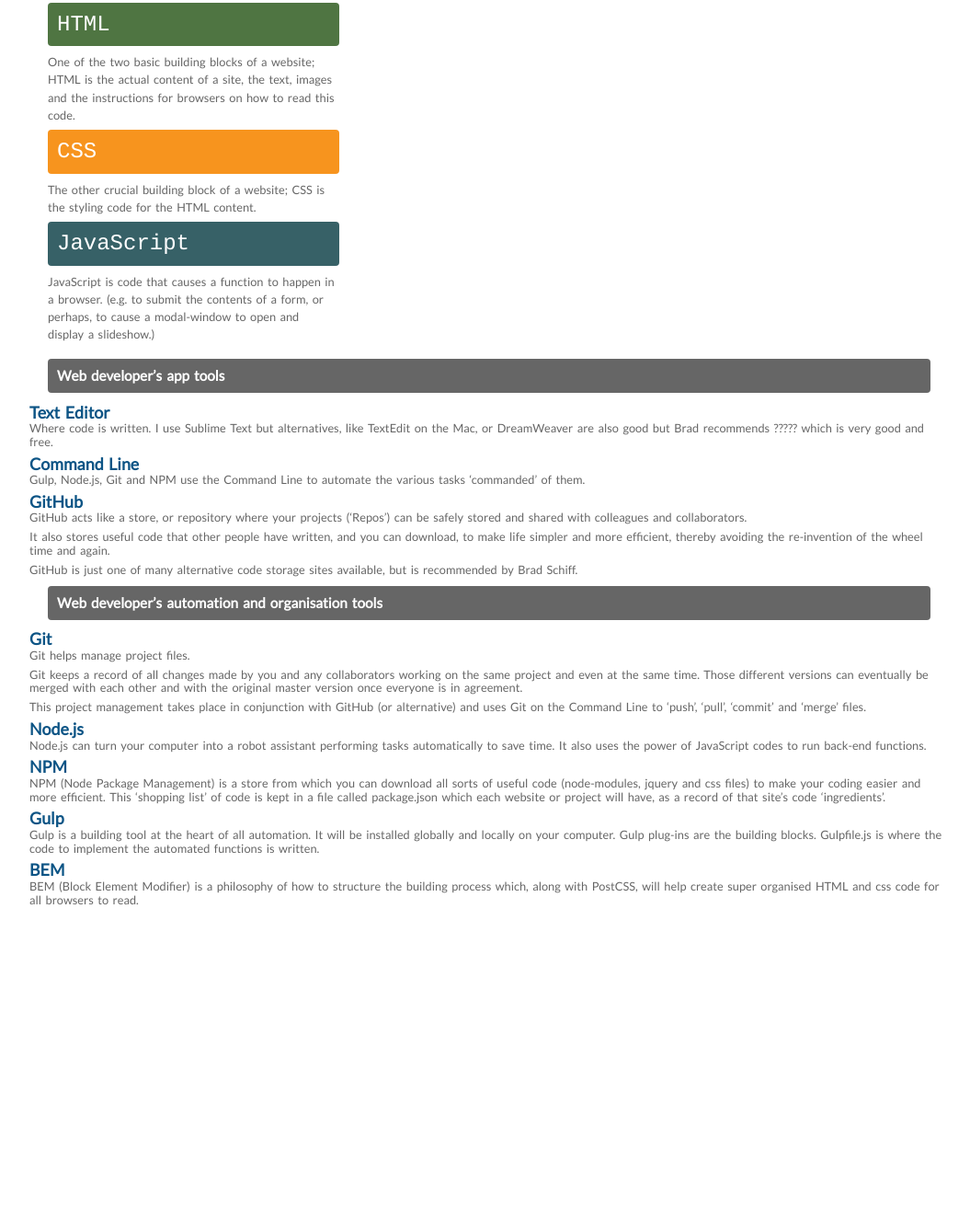
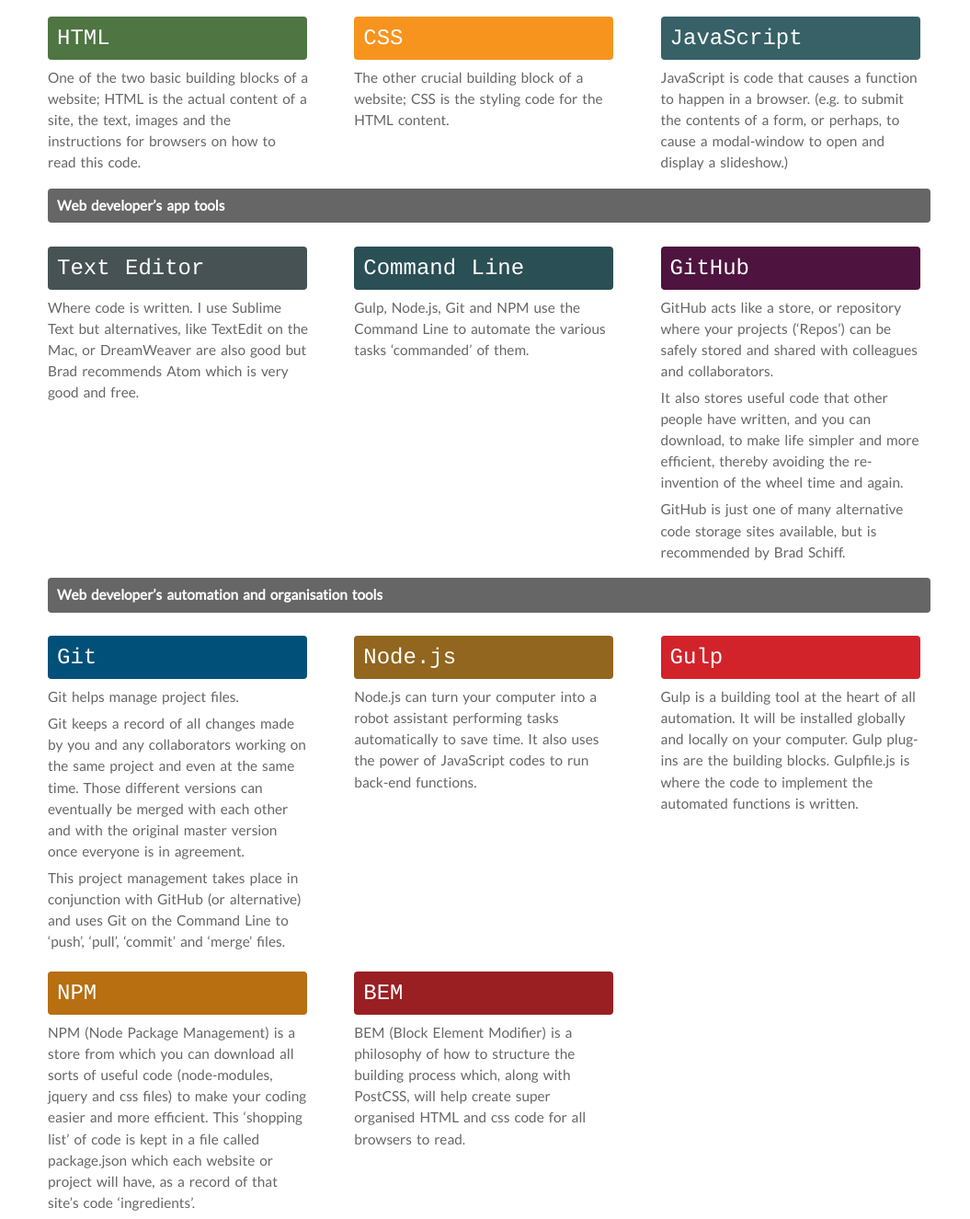
Before and after one commit to CHKass/KassArt, a website: page app/git-overview.html in a window 1280 px wide. Shown: the part 115-1440 px from the top of the page at 92% size, without its empty margins (108-1163 px from the left). Before the commit the page ends 1106 px from the top, so only its background shows below. Drawn offline with Linux system fonts and the light colour scheme.

Commit message:
Finished styling row layout

```diff
--- a/app/assets/styles/modules/_row.css
+++ b/app/assets/styles/modules/_row.css
@@ -1,14 +1,22 @@
+
+/* Start Grid System */
+/* ============================== */
 .row {
 
 	@mixin clearfix;
 
-	margin-left:20px;
-	margin-right:20px;
-
 	@mixin atMedium {
-		&--medium-4 {
-			float:left;
-			width:100%;
+		&__medium-4 {
+		float:left;
+		width:33.33%;
 		}
 	}
 }
+
+
+
+
+
+
+/* End Grid System */
+/* ============================== */
--- a/app/assets/styles/modules/_titles.css
+++ b/app/assets/styles/modules/_titles.css
@@ -19,13 +19,12 @@
 }
 
 .class-title {
-	display:block;
 	font-family:Courier;
 	font-size:24px;
 	font-weight:300;
+	width:50%;
 	color:#fff;
 	padding:10px;
-	width:50%;
 	margin-bottom:.5rem;
 	border-radius:4px;
 	box-sizing:border-box;
@@ -42,35 +41,61 @@
 		background-color:$javaColor;
 	}
 
+	&--texted {
+		background-color:$textedColor;
+	}
+
+	&--command {
+		background-color:$commandColor;
+	}
+
+	&--hub {
+		background-color:$hubColor;
+	}
+
+	&--git {
+		background-color:$gitColor;
+	}
+
+	&--node {
+		background-color:$nodeColor;
+	}
+
+	&--npm {
+		background-color:$npmColor;
+	}
+
+	&--gulp {
+		background-color:$gulpColor;
+	}
+
+	&--bem {
+		background-color:$bemColor;
+	}
+
 	@mixin atMedium {
-		float:auto;
-		width:33%;
-		box-sizing:border-box;
-	}
-}
-
-.para-body {
-	display:block;
-	font-weight:300;
-	line-height:1.5;
-
-	@mixin atMedium{
-		float:auto;
-		width:33%;
-		font-size:100%;
-		box-sizing:border-box;
+		width:90%;
 	}
 
 }
 
-.box {
-	display:inline-block;
-	padding:10px;
+.para-body {
+	font-weight:300;
+	font-size:120%;
+	line-height:1.5;
+	padding-right:10px;
+	margin-right:20px;
+
+}
+
+.lang-group {
 	margin-left:20px;
-	margin-right:20px;
-	margin-bottom:10px;
-	color:#fff;
-	background-color:$mainGrey;
-	width:90%;
-	box-sizing:border-box;
+	margin-top:15px;
+
+	@mixin atMedium {
+		display:inline-block;
+		box-sizing:border-box;
+
+
+	}
 }
--- a/app/git-overview.html
+++ b/app/git-overview.html
@@ -24,62 +24,98 @@
     <h1 class="title">WEB CODING OVERVIEW</h1>
         <h1 class="mainhead">Traditional web developers’ coding languages</h1>
     <div class="row">
-        <div class="row--medium-4">
-            <h2 class="class-title class-title--html">HTML</h2>
+        <div class="row__medium-4">
+            <div class="lang-group">
+                <h2 class="class-title class-title--html">HTML</h2>
                 <p class="para-body">One of the two basic building blocks of a website; HTML is the actual content of a site, the text, images and the instructions for browsers on how to read this code.</p>
+            </div>
         </div>
-    </div>
-    <div class="row">
-        <div class="row--medium-4">
-            <h2 class="class-title class-title--css">CSS</h2>
+
+        <div class="row__medium-4">
+            <div class="lang-group">
+                <h2 class="class-title class-title--css">CSS</h2>
                 <p class="para-body">The other crucial building block of a website; CSS is the styling code for the HTML content.</p>
+            </div>
         </div>
-    </div>
-    <div class="row">
-        <div class="row--medium-4">
-            <h2 class="class-title class-title--java">JavaScript</h2>
+
+        <div class="row__medium-4">
+            <div class="lang-group">
+                <h2 class="class-title class-title--java">JavaScript</h2>
                 <p class="para-body">JavaScript is code that causes a function to happen in a browser. (e.g. to submit the contents of a form, or perhaps, to cause a modal-window to open and display a slideshow.)</p>
+            </div>
         </div>
     </div>
 </div>
 
 <div class="col-wrapper">
         <h1 class="mainhead">Web developer’s app tools</h1>
+    <div class="row">
+        <div class="row__medium-4">
+            <div class="lang-group">
+                <h2 class="class-title class-title--texted">Text Editor</h2>
+                <p class="para-body">Where code is written. I use Sublime Text but alternatives, like TextEdit on the Mac, or DreamWeaver are also good but Brad recommends Atom which is very good and free.</p>
+            </div>
+        </div>
+        <div class="row__medium-4">
+            <div class="lang-group">
+                <h2 class="class-title class-title--command">Command Line</h2>
+                <p class="para-body">Gulp, Node.js, Git and NPM use the Command Line to automate the various tasks ‘commanded’ of them.</p>
+            </div>
+        </div>
+        <div class="row__medium-4">
+            <div class="lang-group">
+                <h2 class="class-title class-title--hub">GitHub</h2>
+                <p class="para-body">GitHub acts like a store, or repository where your projects (‘Repos’) can be safely stored and shared with colleagues and collaborators.</p>
 
-        <h2>Text Editor</h2>
-        <p>Where code is written. I use Sublime Text but alternatives, like TextEdit on the Mac, or DreamWeaver are also good but Brad recommends ????? which is very good and free.</p>
+                <p class="para-body">It also stores useful code that other people have written, and you can download, to make life simpler and more efficient, thereby avoiding the re-invention of the wheel time and again.</p>
 
-        <h2>Command Line</h2>
-        <p>Gulp, Node.js, Git and NPM use the Command Line to automate the various tasks ‘commanded’ of them.</p>
-
-        <h2>GitHub</h2>
-        <p>GitHub acts like a store, or repository where your projects (‘Repos’) can be safely stored and shared with colleagues and collaborators.</p>
-
-        <p>It also stores useful code that other people have written, and you can download, to make life simpler and more efficient, thereby avoiding the re-invention of the wheel time and again.</p>
-
-        <p>GitHub is just one of many alternative code storage sites available, but is recommended by Brad Schiff.</p>
+                <p class="para-body">GitHub is just one of many alternative code storage sites available, but is recommended by Brad Schiff.</p>
+            </div>
+        </div>
+    </div>
 </div>
 
 <div class="col-wrapper">
         <h1 class="mainhead">Web developer’s automation and organisation tools</h1>
+    <div class="row">
+        <div class="row__medium-4">
+            <div class="lang-group">
+                <h2 class="class-title class-title--git">Git</h2>
+                <p class="para-body">Git helps manage project files.</p>
+                <p class="para-body">Git keeps a record of all changes made by you and any collaborators working on the same project and even at the same time. Those different versions can eventually be merged with each other and with the original master version once everyone is in agreement.</p>
 
-        <h2>Git</h2>
-        <p>Git helps manage project files.</p>
-        <p>Git keeps a record of all changes made by you and any collaborators working on the same project and even at the same time. Those different versions can eventually be merged with each other and with the original master version once everyone is in agreement.</p>
-
-        <p>This project management takes place in conjunction with GitHub (or alternative) and uses Git on the Command Line to ‘push’, ‘pull’, ‘commit’ and ‘merge’ files.</p>
-
-        <h2>Node.js</h2>
-        <p>Node.js can turn your computer into a robot assistant performing tasks automatically to save time. It also uses the power of JavaScript codes to run back-end functions.</p>
-
-        <h2>NPM</h2>
-        <p>NPM (Node Package Management) is a store from which you can download all sorts of useful code (node-modules, jquery and css files) to make your coding easier and more efficient. This ‘shopping list’ of code is kept in a file called package.json which each website or project will have, as a record of that site’s code ‘ingredients’.</p>
-
-        <h2>Gulp</h2>
-        <p>Gulp is a building tool at the heart of all automation. It will be installed globally and locally on your computer. Gulp plug-ins are the building blocks. Gulpfile.js is where the code to implement the automated functions is written.</p>
-
-        <h2>BEM</h2>
-        <p>BEM (Block Element Modifier) is a philosophy of how to structure the building process which, along with PostCSS, will help create super organised HTML and css code for all browsers to read.</p>
+                <p class="para-body">This project management takes place in conjunction with GitHub (or alternative) and uses Git on the Command Line to ‘push’, ‘pull’, ‘commit’ and ‘merge’ files.</p>
+            </div>
+        </div>
+        <div class="row__medium-4">
+            <div class="lang-group">
+                <h2 class="class-title class-title--node">Node.js</h2>
+                <p class="para-body">Node.js can turn your computer into a robot assistant performing tasks automatically to save time. It also uses the power of JavaScript codes to run back-end functions.</p>
+            </div>
+        </div>
+        <div class="row__medium-4">
+            <div class="lang-group">
+                <h2 class="class-title class-title--gulp">Gulp</h2>
+                <p class="para-body">Gulp is a building tool at the heart of all automation. It will be installed globally and locally on your computer. Gulp plug-ins are the building blocks. Gulpfile.js is where the code to implement the automated functions is written.</p>
+            </div>
+        </div>
+    </div>
+</div>
+<div class="col-wrapper">
+    <div class="row">
+        <div class="row__medium-4">
+            <div class="lang-group">
+                <h2 class="class-title class-title--npm">NPM</h2>
+                <p class="para-body">NPM (Node Package Management) is a store from which you can download all sorts of useful code (node-modules, jquery and css files) to make your coding easier and more efficient. This ‘shopping list’ of code is kept in a file called package.json which each website or project will have, as a record of that site’s code ‘ingredients’.</p>
+            </div>
+        </div>
+        <div class="row__medium-4">
+            <div class="lang-group">
+                <h2 class="class-title class-title--bem">BEM</h2>
+                <p class="para-body">BEM (Block Element Modifier) is a philosophy of how to structure the building process which, along with PostCSS, will help create super organised HTML and css code for all browsers to read.</p>
+            </div>
+        </div>
+    </div>
 </div>
 
 
--- a/app/temp/styles/styles.css
+++ b/app/temp/styles/styles.css
@@ -484,16 +484,16 @@ p {
 }
 
 .class-title {
-	display:block;
 	font-family:Courier;
 	font-size:24px;
 	font-weight:300;
+	width:50%;
 	color:#fff;
 	padding:10px;
-	width:50%;
 	margin-bottom:.5rem;
 	border-radius:4px;
 	box-sizing:border-box;
+
 }
 
 .class-title--html {
@@ -508,42 +508,65 @@ p {
   background-color:#376167;
 }
 
+.class-title--texted {
+  background-color:#465254;
+}
+
+.class-title--command {
+  background-color:#2a4f55;
+}
+
+.class-title--hub {
+  background-color:#4f133f;
+}
+
+.class-title--git {
+  background-color:#005079;
+}
+
+.class-title--node {
+  background-color:#92661e;
+}
+
+.class-title--npm {
+  background-color:#b76f11;
+}
+
+.class-title--gulp {
+  background-color:#d2232a;
+}
+
+.class-title--bem {
+  background-color:#991f22;
+}
+
 @media (min-width:600px) {
 
   .class-title {
-    float: auto;
-    width: 33%;
-    box-sizing: border-box;
+    width: 90%;
   }
 }
 
 .para-body {
-	display:block;
 	font-weight:300;
+	font-size:120%;
 	line-height:1.5;
+	padding-right:10px;
+	margin-right:20px;
 
+}
+
+.lang-group {
+	margin-left:20px;
+	margin-top:15px;
 }
 
 @media (min-width:600px) {
 
-  .para-body {
-    float: auto;
-    width: 33%;
-    font-size: 100%;
+  .lang-group {
+    display: inline-block;
     box-sizing: border-box;
   }
-}
-
-.box {
-	display:inline-block;
-	padding:10px;
-	margin-left:20px;
-	margin-right:20px;
-	margin-bottom:10px;
-	color:#fff;
-	background-color:#666666;
-	width:90%;
-	box-sizing:border-box;
 }
 
 /* Wrapper start */
@@ -554,11 +577,9 @@ p {
 	margin-right:auto;
 }
 
-.row {
+/* Start Grid System */
 
-	margin-left:20px;
-	margin-right:20px;
-}
+/* ============================== */
 
 .row::after {
   content: "";
@@ -568,11 +589,15 @@ p {
 
 @media (min-width:600px) {
 
-  .row--medium-4 {
+  .row__medium-4 {
     float: left;
-    width: 100%;
+    width: 33.33%;
   }
 }
+
+/* End Grid System */
+
+/* ============================== */
 
 /* Clearfix Method */
 
```
